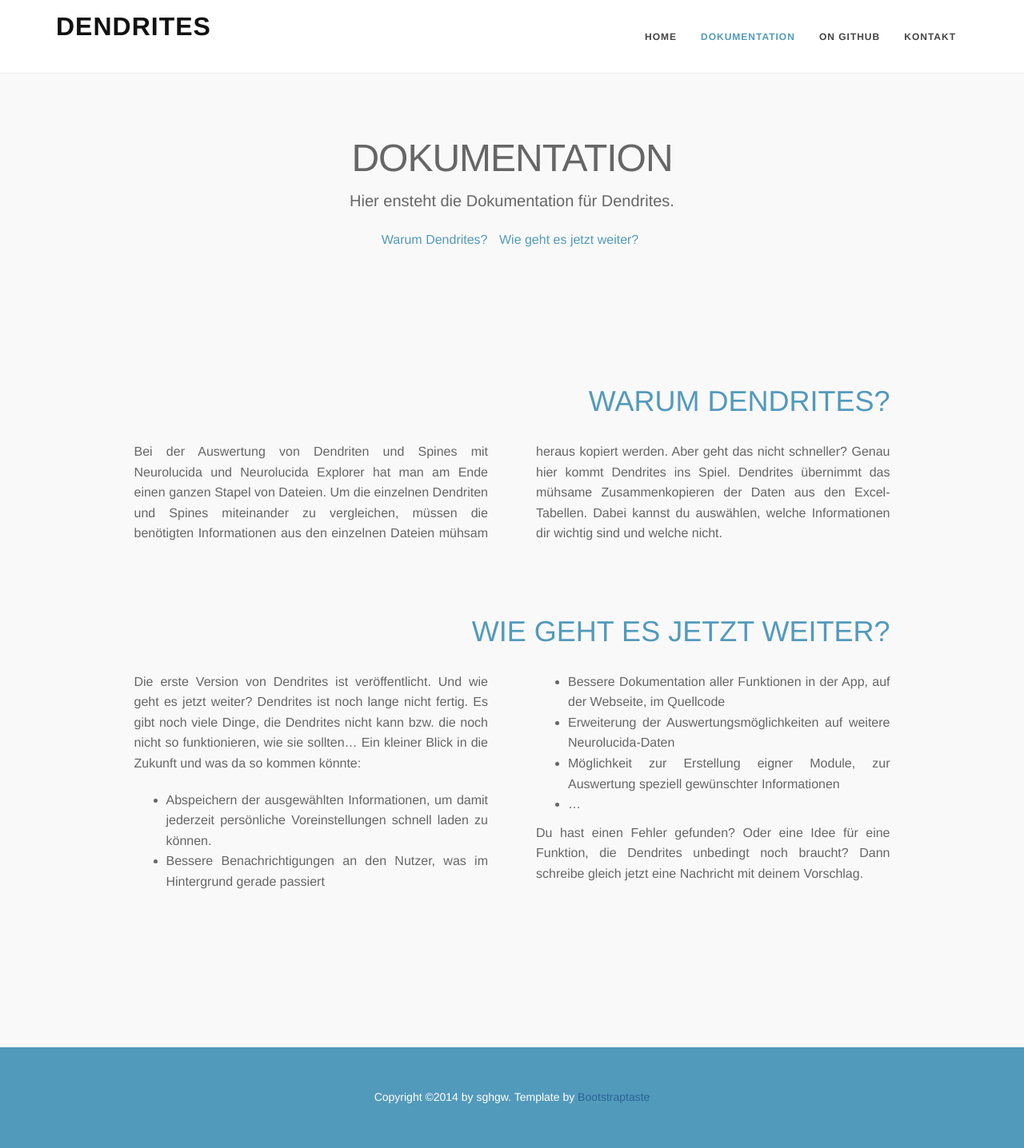
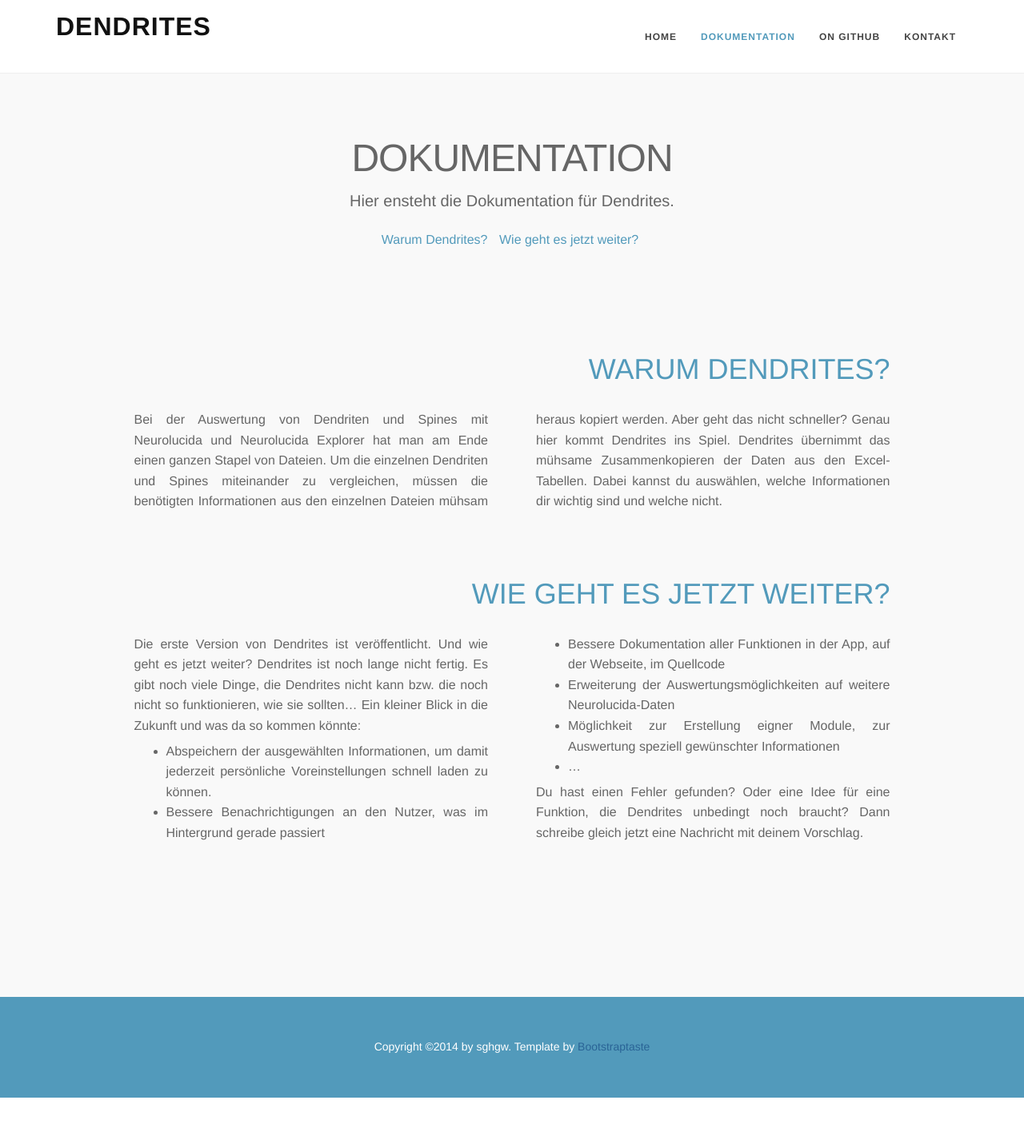
Before and after one commit to sghgw/dendrites, a Jekyll site: the page built from docs/index.html, in a window 1280 px wide. Shown: the whole page at 80% size. Built offline with Jekyll 4.4.1, drawn with Linux system fonts in a browser that asks for light colours; some web fonts are replaced; after the commit the page ends 1373 px from its top, so only the background shows below that.

Commit message:
Updated docs styling

```diff
--- a/css/style.css
+++ b/css/style.css
@@ -672,6 +672,7 @@
 .doc-content div p,
 .doc-content ul {
   text-align: justify;
+  margin: 0 0 6px;
 }
 
 .doc-content h2 {
@@ -690,5 +691,5 @@
 }
 
 .heading-works .section-heading {
-  margin-bottom: 120px;
+  margin-bottom: 80px;
 }
```
